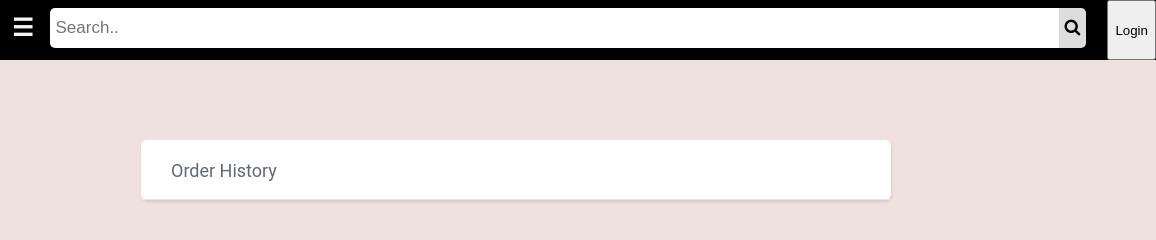
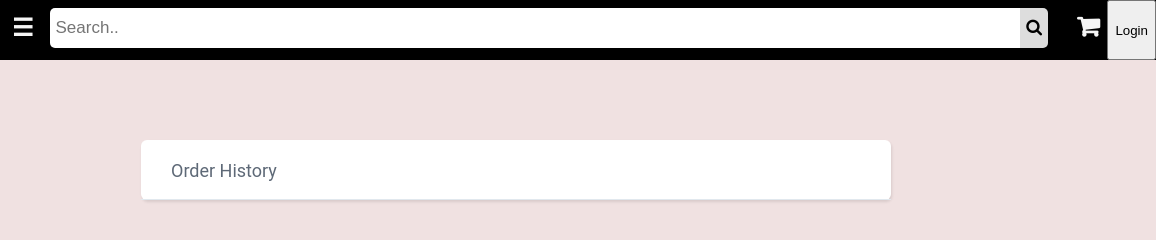
Before and after one commit to GrossMasterMisho/Online-market-Project, a website: page public/views/orders.html in a window 1280 px wide. Shown: the full height of the page, 124-1280 px from the left. Drawn offline with Linux system fonts and the light colour scheme; files that its build step writes are made by us from their sources; no server answers; files whose address does not match are found by name.

Commit message:
added cart icon

```diff
--- a/public/CSS/Topnav.css
+++ b/public/CSS/Topnav.css
@@ -134,6 +134,7 @@
   overflow: hidden;
   display: inline-block;
   margin-right: 5px;
+  font-family: "Times New Roman", Times, serif;
 }
 
 .logo-container {
@@ -156,3 +157,15 @@
     height: 80px !important;
   }
 }
+
+#cart-icon {
+  display: inline;
+  color: whitesmoke;
+  text-align: center;
+  padding: 14px 8px;
+  text-decoration: none;
+  font-size: 24px;
+  cursor: pointer;
+  font-weight: bold;
+  cursor: pointer;
+}
--- a/public/JS/Pathname.js
+++ b/public/JS/Pathname.js
@@ -30,3 +30,7 @@ window.onclick = function (event) {
 function returnToHomePage() {
   window.location.href = "/";
 }
+
+function redirectToCart() {
+  window.location.href = "/cart";
+}
--- a/public/JS/ShowOrders.js
+++ b/public/JS/ShowOrders.js
@@ -42,6 +42,7 @@ const createCartItem = (product, index) => {
   inp.value = product.quantity;
   inp.id = "quantity" + index;
   inp.disabled = true;
+  inp.className = "inp";
   quantity.appendChild(inp);
 
   item.appendChild(quantity);
--- a/public/views/orders.html
+++ b/public/views/orders.html
@@ -16,7 +16,7 @@
       <div class="grid-container">
         <div class="topnav">
           <div class="logo-container" onclick="returnToHomePage()">
-            <img class="logo" src="static/images/Logo.png" />
+            <img class="logo" src="/static/images/Logo.png" />
           </div>
           <span class="openbtn" onclick="openNav()">&#9776; </span>
           <div class="search-container">
@@ -25,6 +25,9 @@
               <button type="submit"><i class="fa fa-search"></i></button>
             </form>
           </div>
+          <span class="fa" id="cart-icon" onclick="redirectToCart()"
+            >&#xf07a;</span
+          >
           <button
             class="loginbtn homepageLoginBtn"
             onclick="document.getElementById('id01').style.display='block'"
@@ -39,8 +42,7 @@
               <i class="fa fa-caret-down" aria-hidden="true"></i>
             </button>
             <div class="dropdown-content">
-              <a href="logout">logout</a>
-              <a href="/cart">Cart</a>
+              <a href="/logout">logout</a>
               <a href="/product/newProduct">Add Product</a>
               <a href="/orders">Order History</a>
             </div>
@@ -66,7 +68,6 @@
     </div>
   </body>
   <script src="/static/JS/Cookies.js"></script>
-  <script src="/static/JS/ShowCart.js"></script>
   <script src="/static/JS/Pathname.js"></script>
   <script src="/static/JS/ShowOrders.js"></script>
   <script>
```
Also changed, not shown: public/views/index.html (+7 -3 lines), public/views/newProduct.html (+4 -2 lines), public/views/shoppingCart.html (+5 -3 lines).
